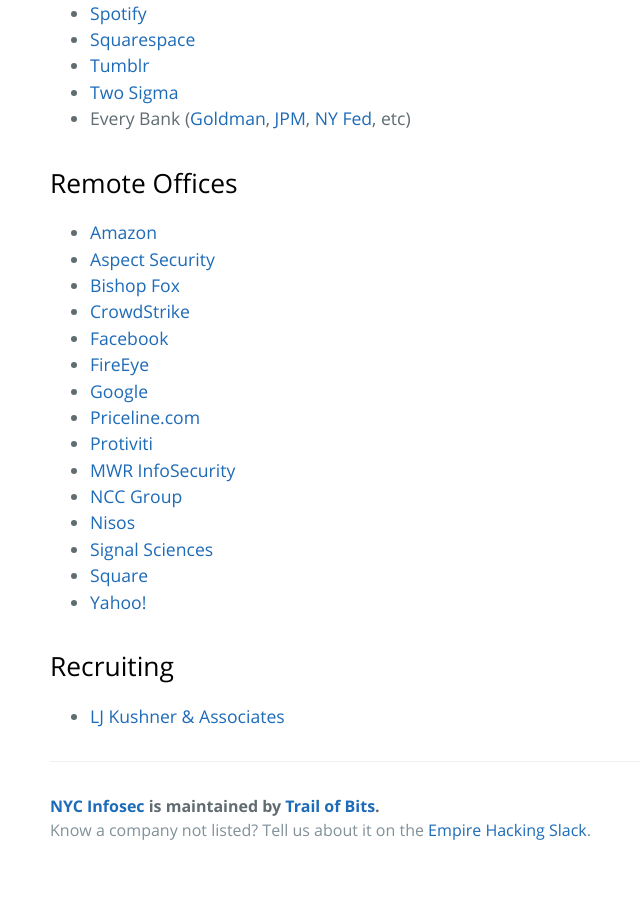
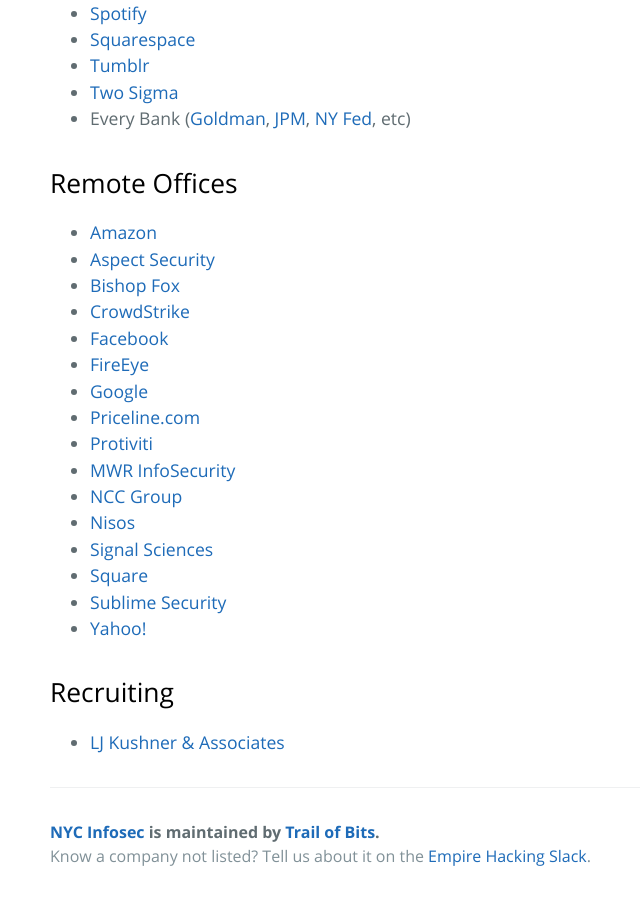
Before and after one commit to trailofbits/nyc-infosec, a Jekyll site: the page built from companies.md, in a window 1280 px wide and 900 px high, scrolled down 2448 px. Shown: the whole window, without its empty margins (174-814 px from the left). Built offline with Jekyll 4.4.1, drawn with Linux system fonts in a browser that asks for light colours; our own code applies the rules of GitHub Pages for plain Markdown files; before the commit the page ends 3322 px from its top, so only the background shows below that.

Commit message:
add Sublime Security
Office in Brooklyn

```diff
--- a/companies.md
+++ b/companies.md
@@ -103,6 +103,7 @@
 * [Nisos](https://www.nisos.com/)
 * [Signal Sciences](https://www.signalsciences.com)
 * [Square](https://squareup.com/)
+* [Sublime Security](https://sublimesecurity.com)
 * [Yahoo!](https://www.yahoo.com/)
 
 ## Recruiting
```
